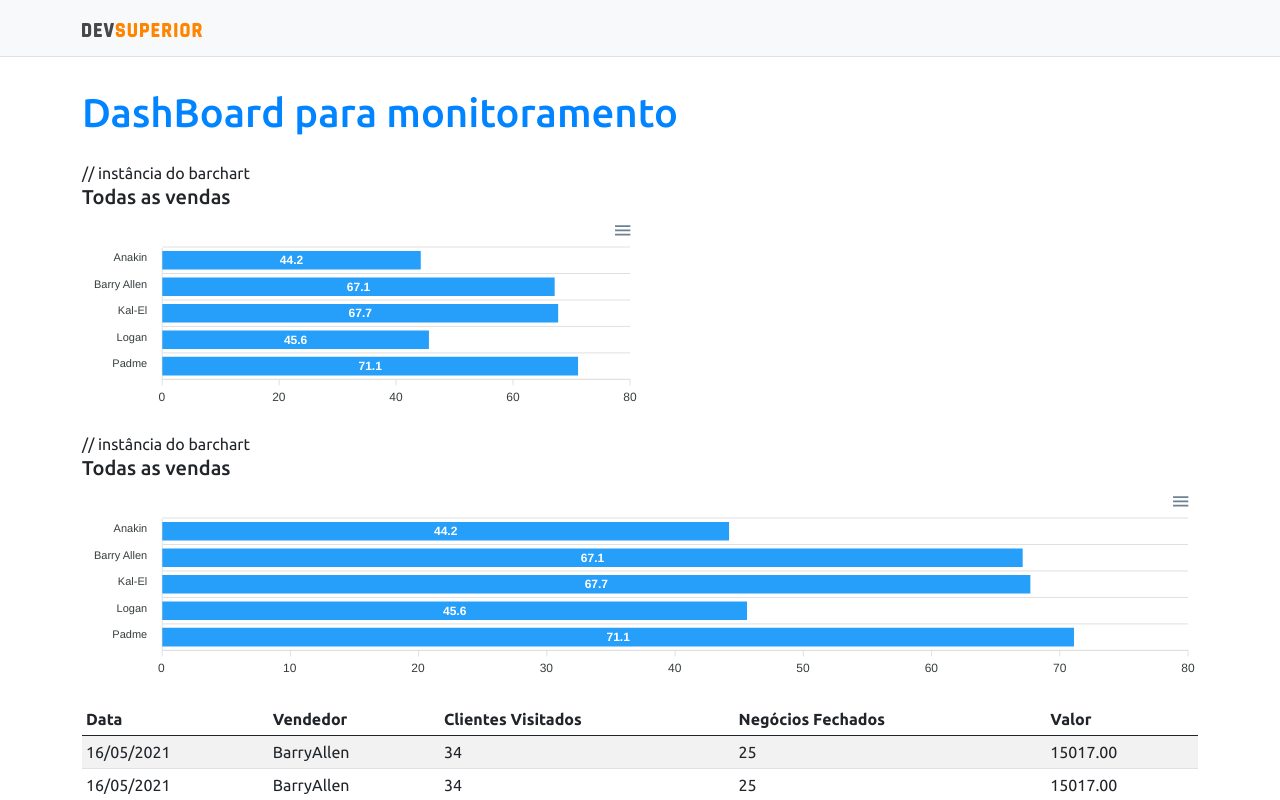
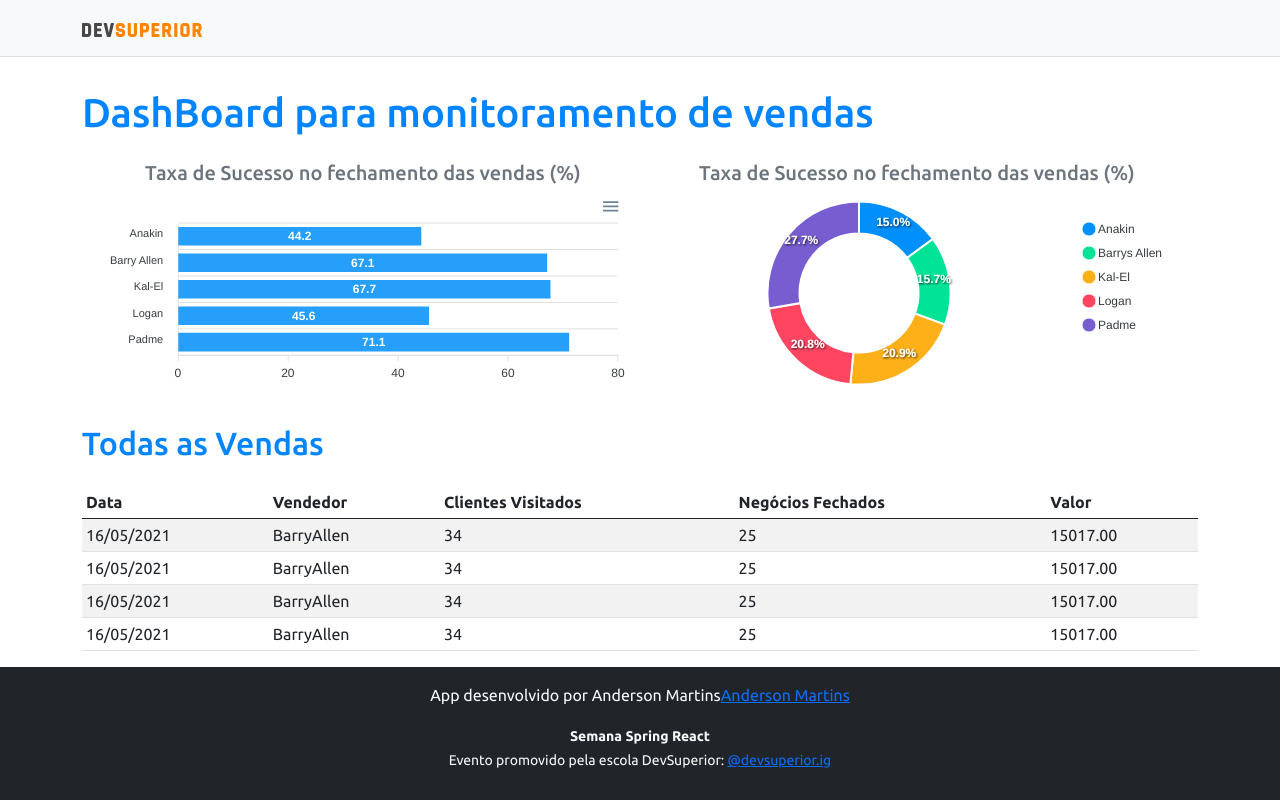
Before and after one commit to BlackCode7/projeto-java-springboot-react, a React (Create React App) app in the folder projeto-sds3/frontend/: page / in a window 1280 px wide. Shown: the top 800 px of the page. Built offline with nearby package versions, Linux system fonts and the light colour scheme.

Commit message:
Adicionando gráficos de Donuts

```diff
--- a/projeto-sds3/frontend/src/App.tsx
+++ b/projeto-sds3/frontend/src/App.tsx
@@ -1,5 +1,6 @@
 import BarChart from "components/BarChart";
 import DataTable from "components/DataTable";
+import DonutChart from "components/DonutChart";
 import Footer from "components/Footer";
 import NavBar from "components/NavBar";
 
@@ -10,22 +11,26 @@ function App() {
       <>
         <NavBar />
         <div className="container">
-          <h1 className="text-primary py-3"> DashBoard para monitoramento</h1>
 
-          <div className="row px-3"></div>
-
-            // instância do barchart
+          <h1 className="text-primary py-3"> DashBoard para monitoramento de vendas</h1>
+          <div className="row px-3">
             <div className="col-sm-6">
-              <h5>Todas as vendas</h5>
-              <BarChart />
-            </div>
-            // instância do barchart
-            <div className="col-sm-12">
-              <h5>Todas as vendas</h5>
+              <h5 className="text-center text-secondary">Taxa de Sucesso no fechamento das vendas (%)</h5>
               <BarChart />
             </div>
 
+            <div className="col-sm-6">
+              <h5 className="text-center text-secondary">Taxa de Sucesso no fechamento das vendas (%)</h5>
+              <DonutChart />
+            </div>
+          </div>
+
+          <div className="py-3">
+            <h2 className="text-primary">Todas as Vendas</h2>
+          </div>
+
           <DataTable />
+
         </div>
 
         <Footer />
--- /dev/null
+++ b/projeto-sds3/frontend/src/components/DonutChart/index.tsx
@@ -0,0 +1,35 @@
+import Chart from 'react-apexcharts';
+
+function DonutChart(){
+    // criando gráficos com typescript com lib barchart
+    const mockData = {
+        series: [477588, 499932, 666569, 663656, 884548],
+        labels: ['Anakin', 'Barrys Allen', 'Kal-El', 'Logan', 'Padme']
+    }
+
+    const options = {
+        legend: {
+            show: true,
+        }
+    }
+    return(
+        // o chart tem estes parametros abaixo
+        <Chart
+            options={{...options, labels: mockData.labels}}
+            series={mockData.series}
+            type="donut"
+            height="200"
+        />
+    );
+}
+
+export default DonutChart;
+
+/*
+Outro modelo de function in <TypeScript>
+const BarChart = () => {
+    return (
+        // comandos do TypeScript
+    );
+}
+*/
```
